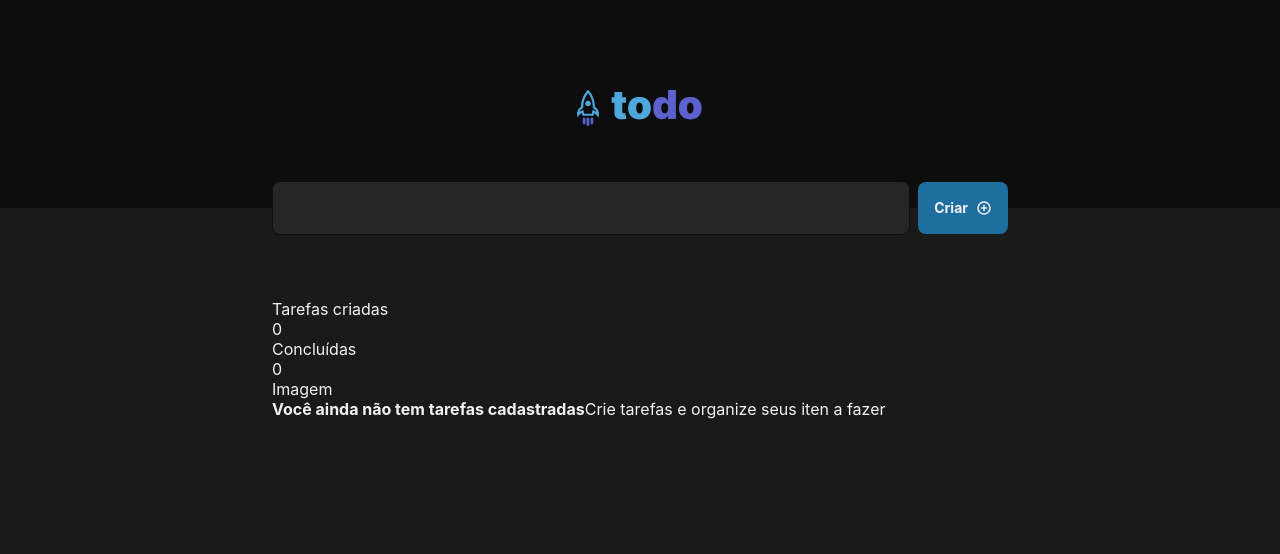
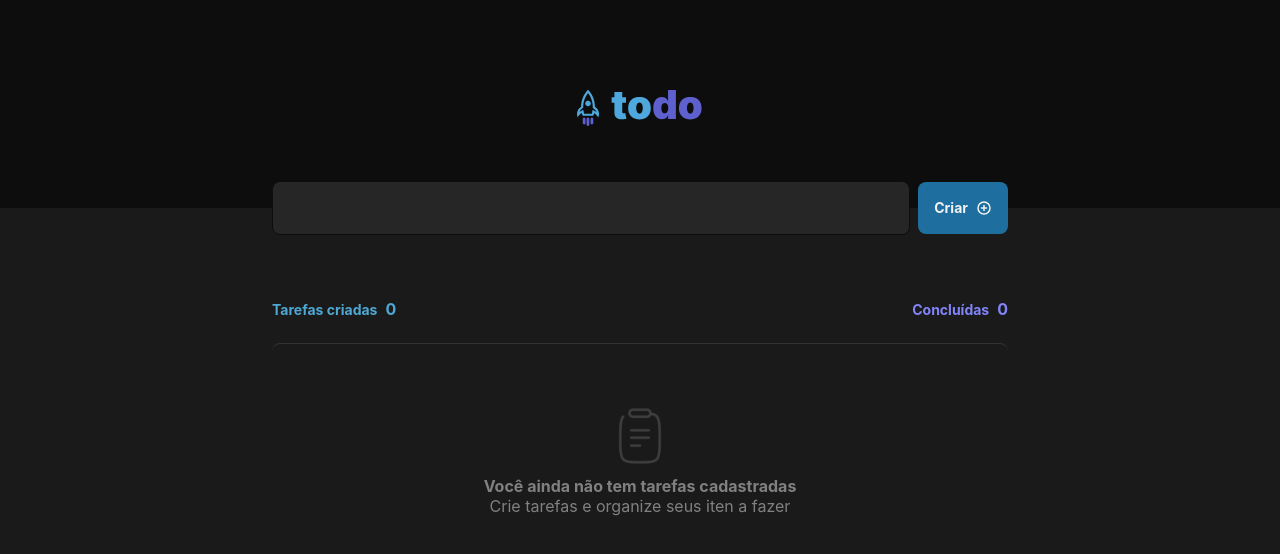
Before and after one commit to alessandroibes/ignite-challenge-reactjs-todo, a React (Vite) app: page / in a window 1280 px wide. Shown: the top 554 px of the page. Built offline with nearby package versions, Linux system fonts and the light colour scheme.

Commit message:
Estilização da lista de tarefas para quando não há items

```diff
--- a/src/App.module.css
+++ b/src/App.module.css
@@ -58,6 +58,64 @@
   border-color: var(--purple-dark);
 }
 
+.empty {
+  padding: 4rem 1rem;
+
+  border-top: 1px solid var(--gray-400);
+  border-radius: 8px;
+
+  display: flex;
+  flex-direction: column;
+  align-items: center;
+  gap: 1rem;
+
+  color: var(--gray-300);
+}
+
+.empty p {
+  display: flex;
+  flex-direction: column;
+  align-items: center;
+}
+
+.listHeader {
+  display: flex;
+  flex: 1;
+
+  align-items: center;
+  justify-content: space-between;
+}
+
+.listHeader aside {
+  display: flex;
+  align-items: center;
+  gap: 0.5rem;
+
+  font-weight: bold;
+}
+
+.listHeader aside:first-child {
+  color: var(--blue);
+}
+
+.listHeader aside:last-child {
+  color: var(--purple);
+}
+
+.listHeader aside p {
+  font-size: 0.875rem;
+}
+
+.container aside span {
+  padding: 2px 8px;
+  border-radius: 16px;
+
+  font-size: 0.75rem;
+
+  color: var(--gray-200);
+  background-color: var(--gray-400);
+}
+
 .content {
   max-width: 46rem;
   width: 100%;
@@ -79,3 +137,15 @@
 
   margin-bottom: 2.3125rem;
 }
+
+.tasksList {
+  display: flex;
+  flex-direction: column;
+  gap: 1.5rem;
+}
+
+.tasksList > div {
+  display: flex;
+  flex-direction: column;
+  gap: 0.75rem;
+}
--- a/src/App.tsx
+++ b/src/App.tsx
@@ -19,7 +19,7 @@ export function App() {
         </div>
 
         <div className={styles.tasksList}>
-          <header>
+          <header className={styles.listHeader}>
             <aside>
               <p>Tarefas criadas</p>
               <span>0</span>
@@ -31,8 +31,8 @@ export function App() {
             </aside>
           </header>
 
-          <div>
-            Imagem
+          <div className={styles.empty}>
+            <img src="/clipboard.png" alt="ícone de prancheta" />
             <p>
               <strong>Você ainda não tem tarefas cadastradas</strong>
               Crie tarefas e organize seus iten a fazer
```
Also changed, not shown: public/clipboard.png (added).
